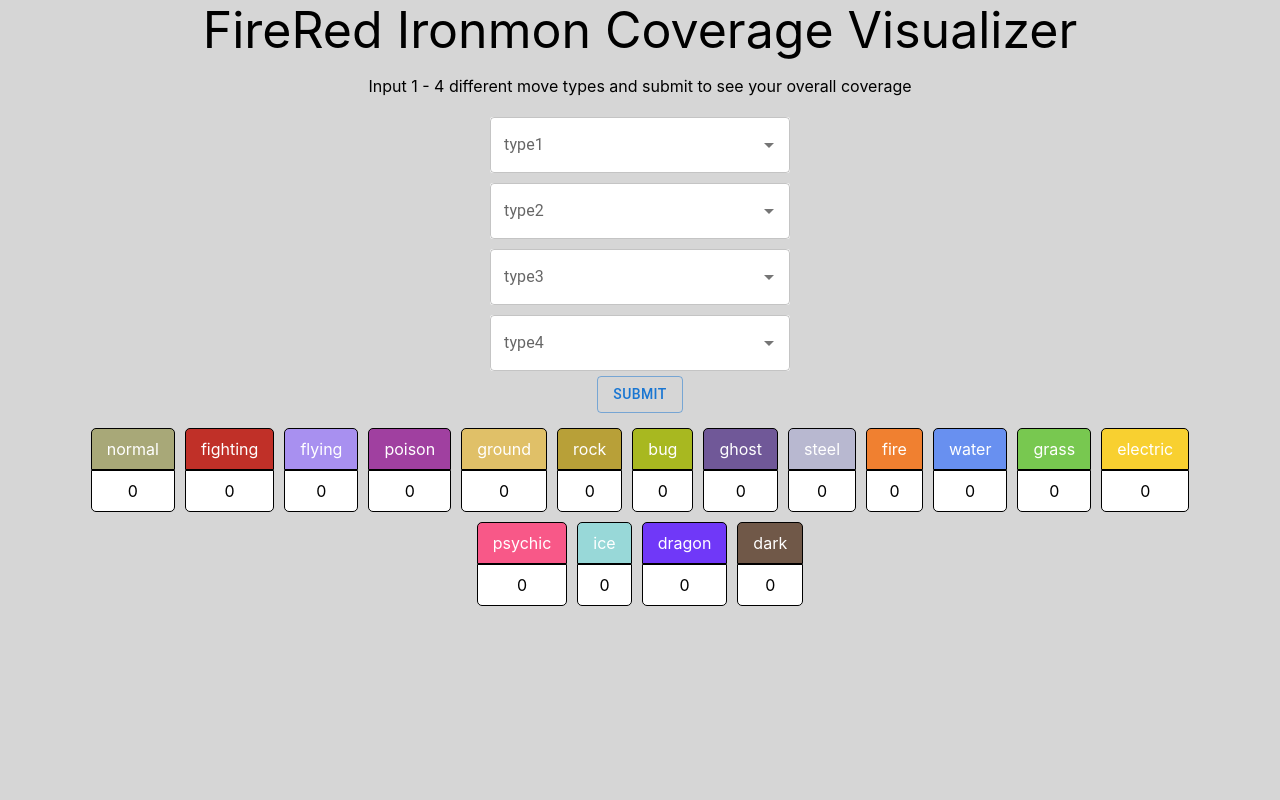
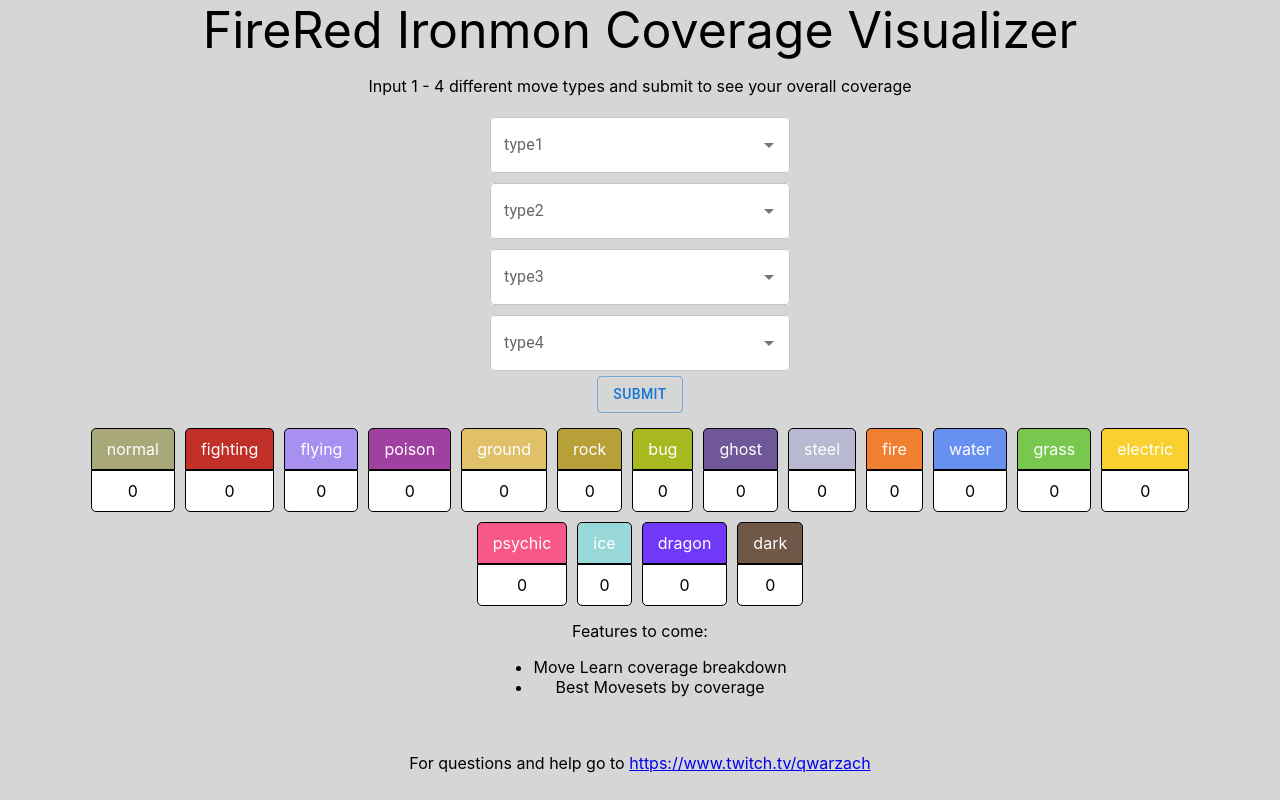
Before and after one commit to Zach-Meadows/coveragewebpage, a React (Create React App) app: page / in a window 1280 px wide. Built offline with nearby package versions, Linux system fonts and the light colour scheme.

Commit message:
added notes and link

```diff
--- a/public/index.html
+++ b/public/index.html
@@ -7,7 +7,7 @@
     <meta name="theme-color" content="#000000" />
     <meta
       name="description"
-      content="Web site created using create-react-app"
+      content="FireRed Ironmon Coverage Visualizer"
     />
     <link rel="apple-touch-icon" href="%PUBLIC_URL%/logo192.png" />
     <!--
@@ -24,7 +24,7 @@
       work correctly both with client-side routing and a non-root public URL.
       Learn how to configure a non-root public URL by running `npm run build`.
     -->
-    <title>React App</title>
+    <title>Coverage Visualizer</title>
   </head>
   <body>
     <noscript>You need to enable JavaScript to run this app.</noscript>
--- a/src/App.css
+++ b/src/App.css
@@ -49,6 +49,17 @@
 
 .typeNode {
   border-radius: 3px;
+}
+
+.features {
+  display: flex;
+  flex-direction: column;
+  align-items: center;
+  justify-content: center;
+}
+
+.footer {
+  margin-top: 40px;
 }
 
 .effectivenessOutput {
--- a/src/App.js
+++ b/src/App.js
@@ -189,6 +189,14 @@
                     </div>
                 })}
             </div>
+            <div className='features'>
+            <div>Features to come:</div>
+            <ul>
+                <li>Move Learn coverage breakdown</li>
+                <li>Best Movesets by coverage</li>
+            </ul>
+</div>
+            <div className="footer">For questions and help go to <a target="_blank" rel='noreferrer' href='https://www.twitch.tv/qwarzach'>https://www.twitch.tv/qwarzach</a></div>
         </div>
     );
 }
```
